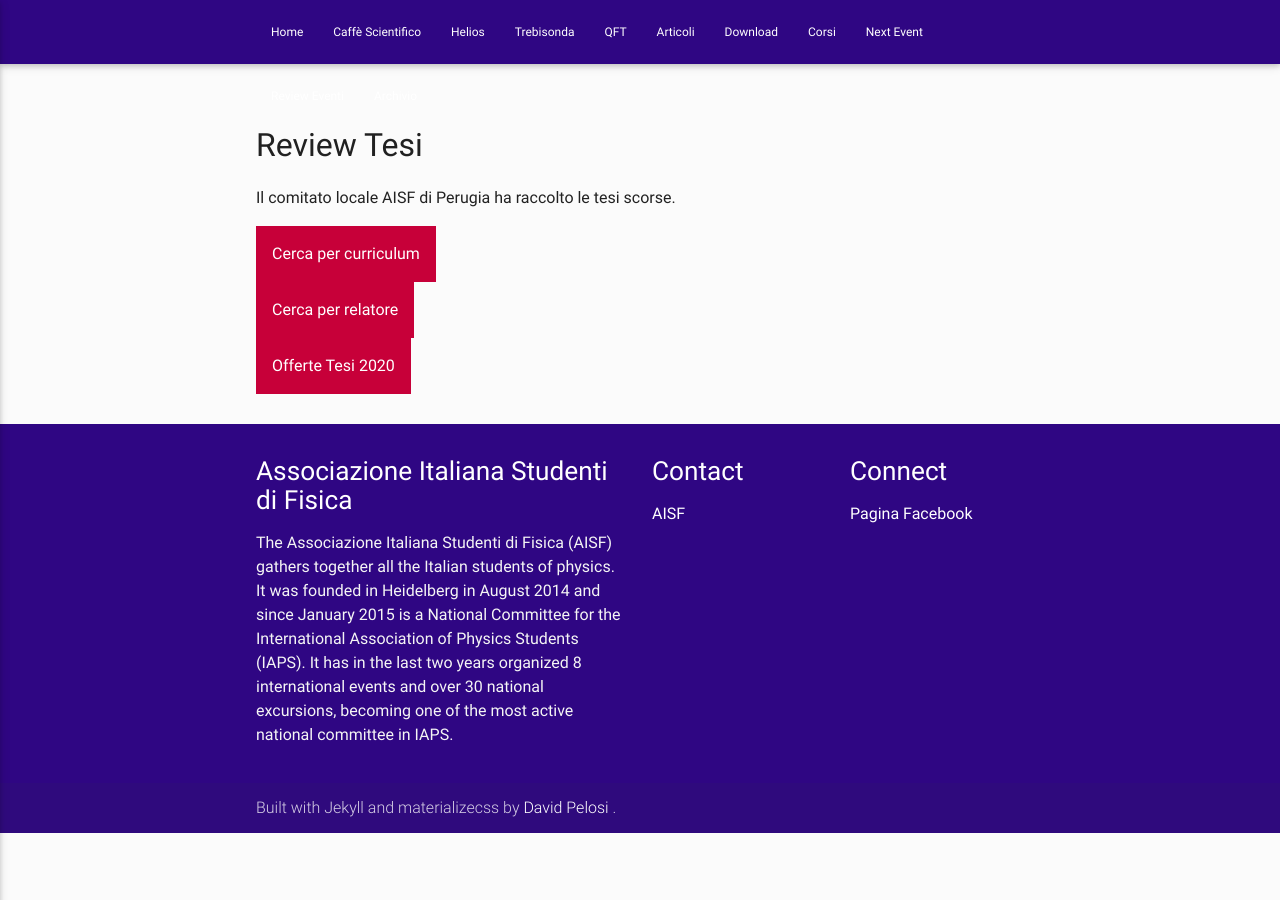
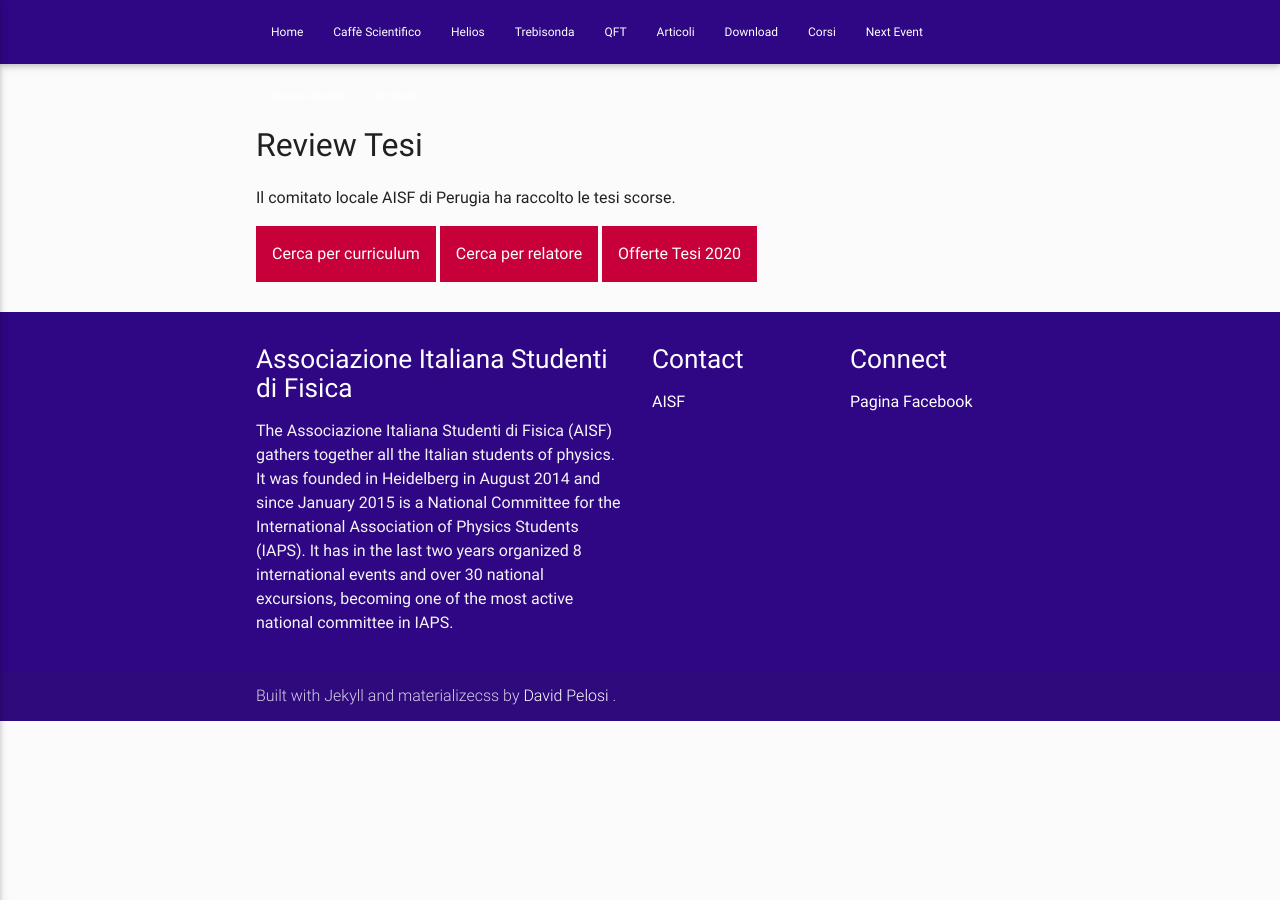
Before and after one commit to ai-sf/aisf_perugia, a Jekyll site: the page built from Tesi.html, in a window 1280 px wide. Built offline with Jekyll 4.4.1, drawn with Linux system fonts in a browser that asks for light colours; nearby versions of some CDN libraries.

Commit message:
Update Tesi.html

```diff
--- a/Tesi.html
+++ b/Tesi.html
@@ -51,7 +51,7 @@ description: Le tesi
 <h2>Review Tesi</h2>
 <p>Il comitato locale AISF di Perugia ha raccolto le tesi scorse.</p>
 
-<div class="miodropdown" style="width:800px; margin:0 auto;">
+<div class="miodropdown">
   <button class="miodropbtn">Cerca per curriculum</button>
   <div class="miodropdown-content">
     <a href="#">Fisica Teorica</a>
@@ -62,7 +62,7 @@ description: Le tesi
 </div>
 
 
-<div class="miodropdown" style="width:800px; margin:0 auto;">
+<div class="miodropdown">
   <button class="miodropbtn">Cerca per relatore</button>
   <div class="miodropdown-content">
     <a href="#">Bruna Bertucci</a>
@@ -73,7 +73,7 @@ description: Le tesi
 </div>
 
 
-<div class="miodropdown" style="width:800px; margin:0 auto;">
+<div class="miodropdown">
   <button class="miodropbtn">Offerte Tesi 2020</button>
   <div class="miodropdown-content">
     <a href="https://www.fisgeo.unipg.it/offertatesi/Bruna-Bertucci-2020.pdf">Bruna Bertucci</a>
```
